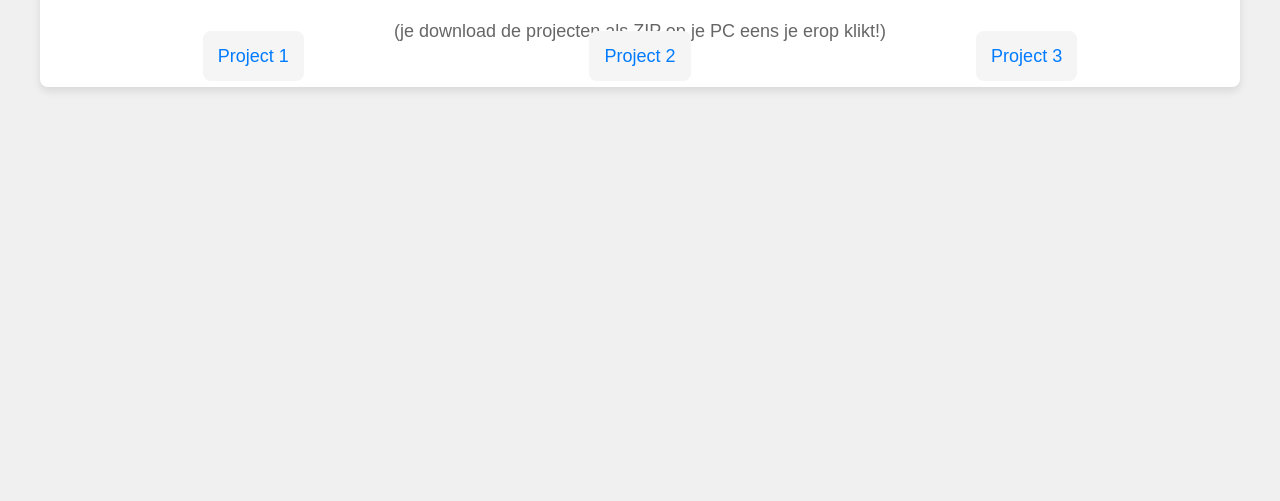
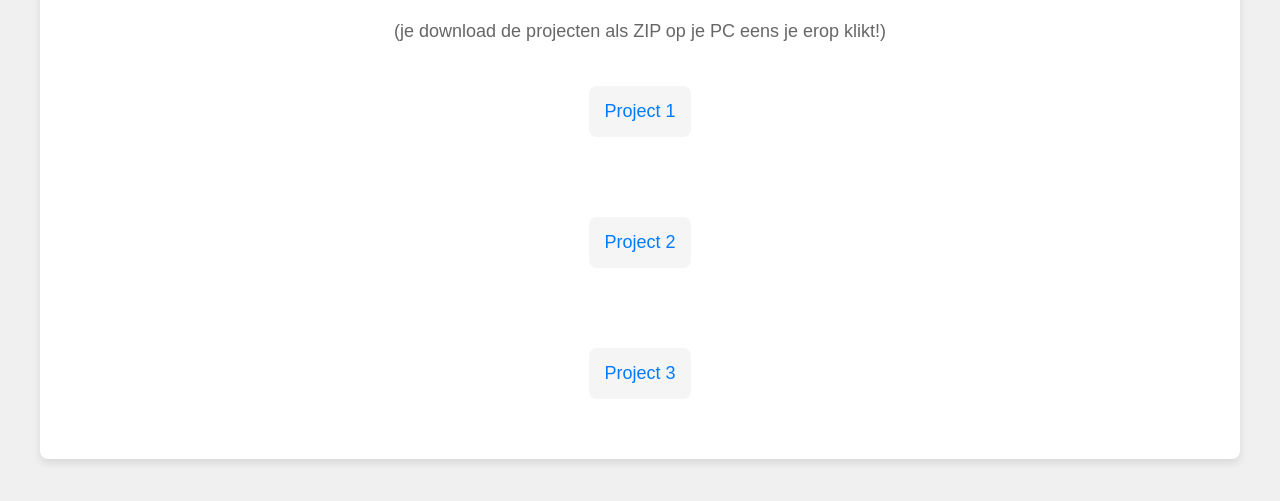
Before and after one commit to owen100810/Website-Crossmedia, a plain HTML site: page projecten/projecten.html in a window 1280 px wide. Shown: the part 161-662 px from the top of the page. Drawn offline with Linux system fonts and the light colour scheme.

Commit message:
Update projecten.css

```diff
--- a/projecten/projecten.css
+++ b/projecten/projecten.css
@@ -120,7 +120,7 @@ nav ul li a:hover {
     margin-bottom: 20px;
 }
 
-#projecten ul {
+#projecten li {
     list-style-type: none;
     padding-left: 0;
     display: flex;
```
